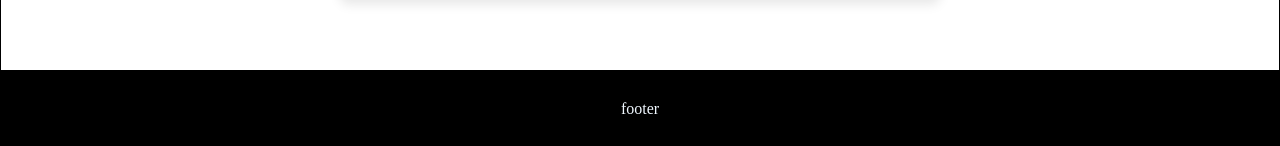
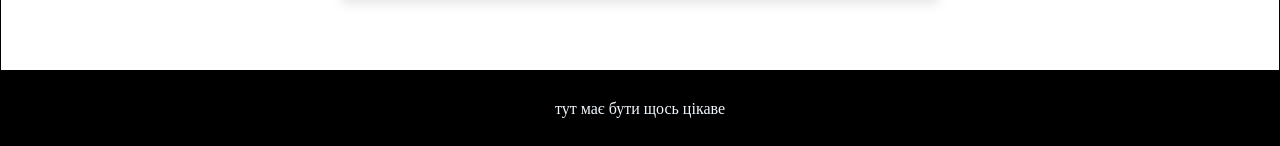
Before and after one commit to masonabor/web-fitness-club, a website: page html/homepage.html in a window 1280 px wide. Shown: the part 1669-1815 px from the top of the page. Drawn offline with Linux system fonts and the light colour scheme.

Commit message:
just test

```diff
--- a/html/homepage.html
+++ b/html/homepage.html
@@ -58,7 +58,7 @@
       </form>
     </div>
   </div>
-  <div class="footer">footer
+  <div class="footer">тут має бути щось цікаве
   </div>
 </div>
 </body>
```
